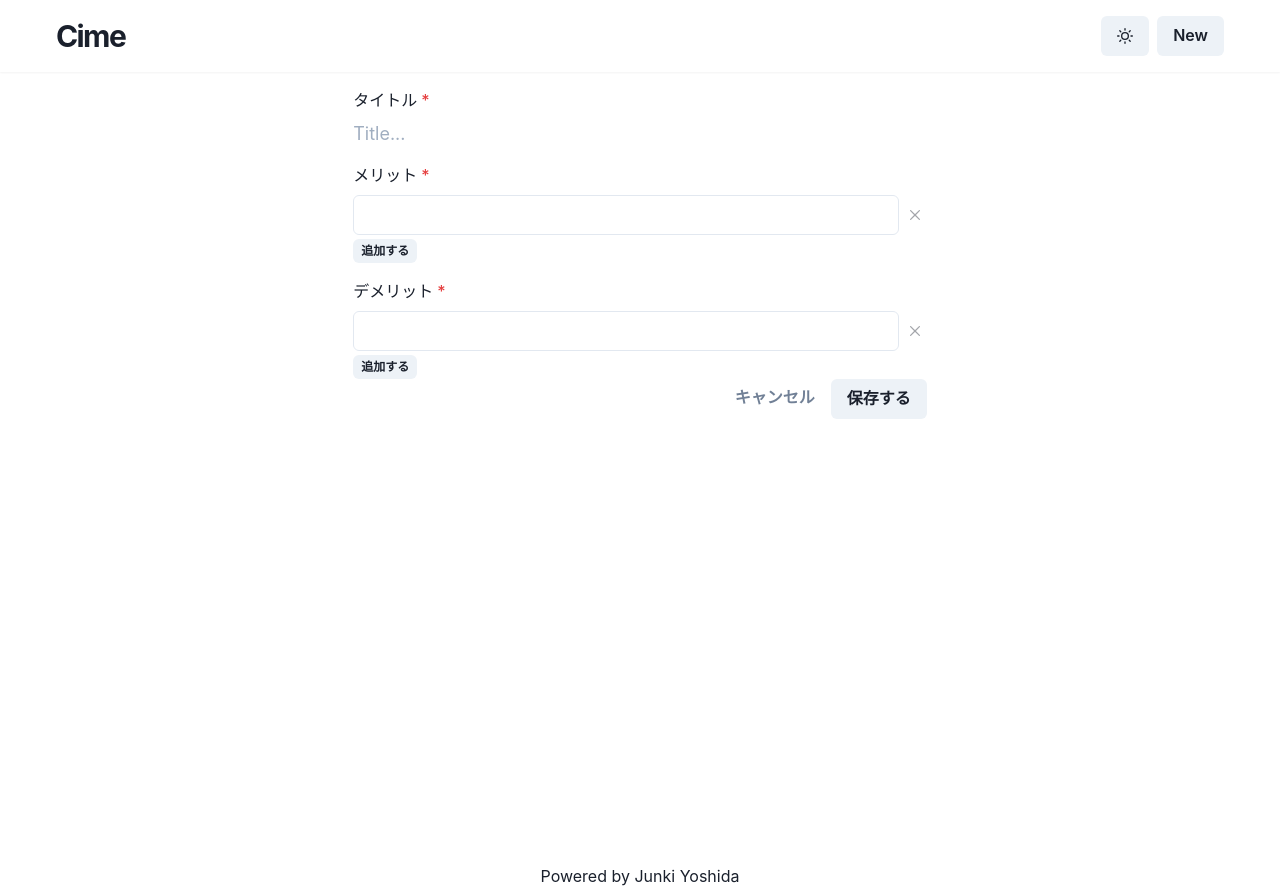
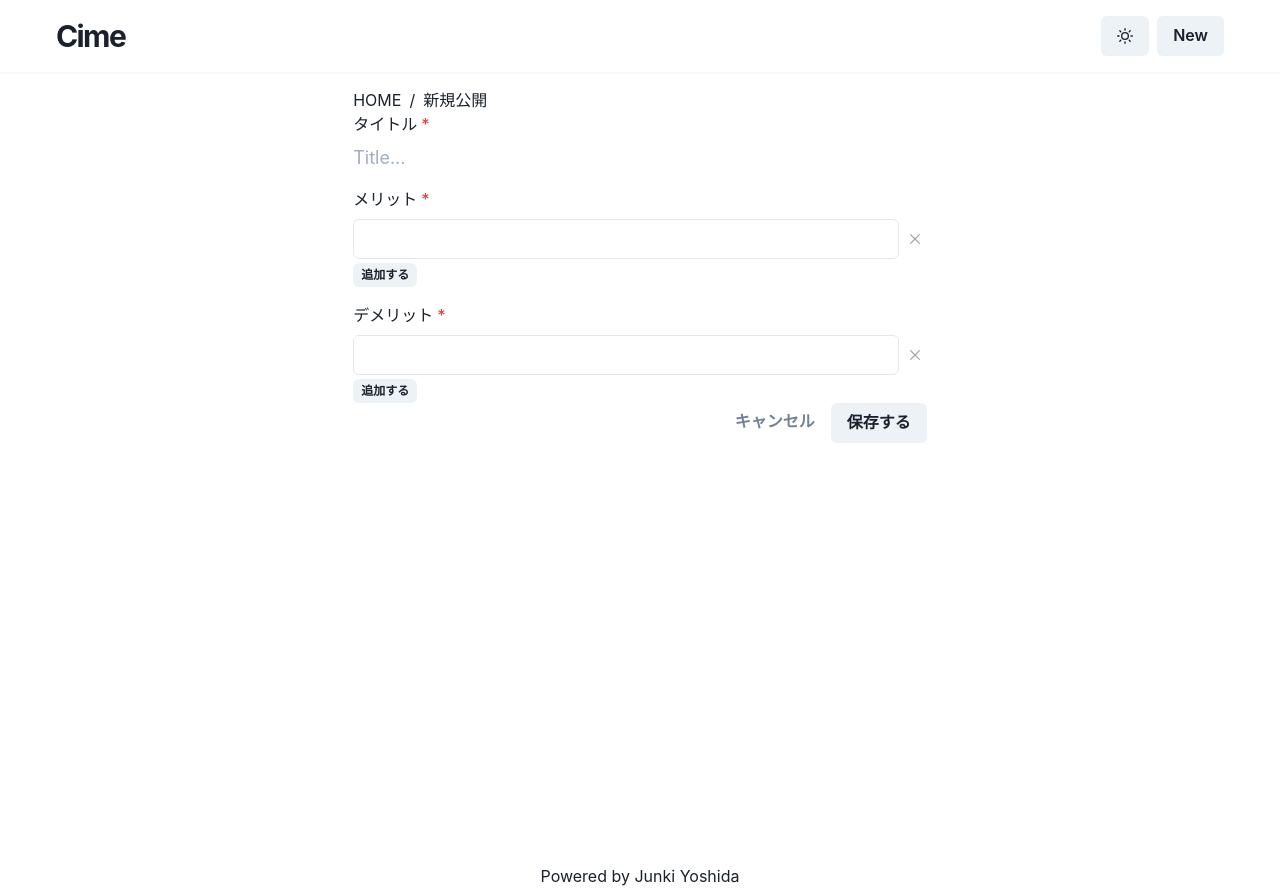
Before and after one commit to j9141997/cime-app, a Next.js app: page /options/new in a window 1280 px wide. Built offline with nearby package versions, Linux system fonts and the light colour scheme.

Commit message:
wip: edit Component

```diff
--- a/package.json
+++ b/package.json
@@ -15,6 +15,7 @@
     "emotion-theming": "^11.0.0",
     "framer-motion": "^3.1.1",
     "next": "10.0.4",
+    "next-seo": "^4.17.0",
     "react": "17.0.1",
     "react-dom": "17.0.1",
     "react-hook-form": "^6.14.0",
--- a/routes.ts
+++ b/routes.ts
@@ -5,5 +5,6 @@ export default {
   options: {
     new: '/options/new',
     show: (optionId: string): string => `/options/${optionId}`,
+    edit: (optionId: string): string => `/options/${optionId}/edit`,
   },
 }
--- /dev/null
+++ b/src/common/Container.tsx
@@ -0,0 +1,38 @@
+import React, { FC } from 'react'
+import NextLink from 'next/link'
+import {
+  Container as Wrapper,
+  Breadcrumb,
+  BreadcrumbItem,
+  BreadcrumbLink,
+} from '@chakra-ui/react'
+
+type Props = {
+  maxW?: number
+  breadcrumb?: {
+    title: string
+    href: string
+  }[]
+}
+
+const Container: FC<Props> = ({ children, breadcrumb = [], maxW }) => {
+  const defaultMaxW = '60ch'
+  return (
+    <Wrapper py={4} maxW={maxW || defaultMaxW}>
+      {!!breadcrumb.length && (
+        <Breadcrumb>
+          {breadcrumb.map((item, i) => (
+            <BreadcrumbItem key={`breadcrumb-${i}`}>
+              <NextLink href={item.href} passHref>
+                <BreadcrumbLink>{item.title}</BreadcrumbLink>
+              </NextLink>
+            </BreadcrumbItem>
+          ))}
+        </Breadcrumb>
+      )}
+      {children}
+    </Wrapper>
+  )
+}
+
+export default Container
--- a/src/common/Layout.tsx
+++ b/src/common/Layout.tsx
@@ -1,26 +1,27 @@
 import React, { FC } from 'react'
 import { Header } from '@components/Header'
 import { Footer } from '@components/Footer'
-import { Box } from '@chakra-ui/react'
+import { Container } from '@chakra-ui/react'
 
 type Props = {
-  pageProps: any
+  pageProps: {
+    title?: string
+  }
 }
 const Layout: FC<Props> = ({ children }) => {
   return (
-    <div>
+    <>
       <Header />
-      <Box
+      <Container
         as="main"
         minH="calc(100vh - 88px)"
         maxW={1200}
         marginTop="4.5rem"
-        mx="auto"
       >
         {children}
-      </Box>
+      </Container>
       <Footer />
-    </div>
+    </>
   )
 }
 
--- a/src/pages/options/[id].tsx
+++ b/src/pages/options/[id].tsx
@@ -1,10 +1,12 @@
 import React from 'react'
 import { NextPage, GetServerSideProps } from 'next'
+import NextLink from 'next/link'
 import useSWR from 'swr'
-import { Container } from '@chakra-ui/react'
 import baseURL from 'src/utils/baseURL'
 import OptionInteractor from 'src/interactors/options/OptionInteractor'
 import { Option } from 'src/interactors/options/OptionMapper'
+import routes from 'routes'
+import Container from 'src/common/Container'
 
 export const getServerSideProps: GetServerSideProps = async ({ params }) => {
   const id = params?.id as string
@@ -29,6 +31,7 @@ const OptionPage: NextPage<Props> = ({ option }) => {
   )
   return (
     <Container>
+      <NextLink href={routes.options.edit(data.id)}>編集</NextLink>
       <h1>{data.title}</h1>
       <p>{data.id}</p>
     </Container>
--- /dev/null
+++ b/src/pages/options/[id]/edit.tsx
@@ -0,0 +1,4 @@
+import React from 'react'
+import { NextPage } from 'next'
+
+const EditPage:
--- a/src/pages/options/new.tsx
+++ b/src/pages/options/new.tsx
@@ -1,16 +1,18 @@
 import React from 'react'
-import { NextPage } from 'next'
-import Head from 'next/head'
-import { Container } from '@chakra-ui/react'
+import { NextPage, GetStaticProps } from 'next'
+import { NextSeo } from 'next-seo'
+import Container from 'src/common/Container'
 import { OptionForm } from '@components/optionForm'
+import routes from 'routes'
 
 const NewPage: NextPage = () => {
+  const breadcrumb = [
+    { title: 'HOME', href: routes.root },
+    { title: '新規公開', href: routes.options.new },
+  ]
   return (
-    <Container py={4}>
-      <Head>
-        <title>投稿</title>
-        <link rel="icon" href="/favicon.ico" />
-      </Head>
+    <Container breadcrumb={breadcrumb}>
+      <NextSeo title="新規公開" />
       <OptionForm />
     </Container>
   )
```
Also changed, not shown: 1 other file (tests, documents, lock files or other folders).
